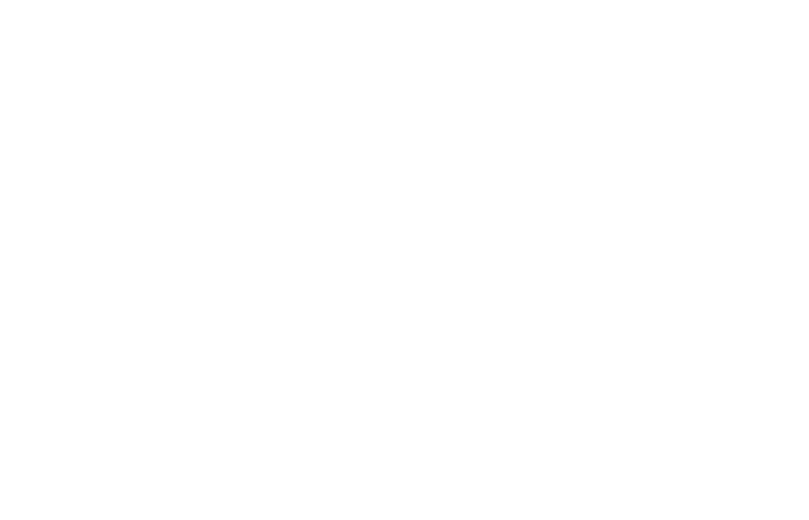
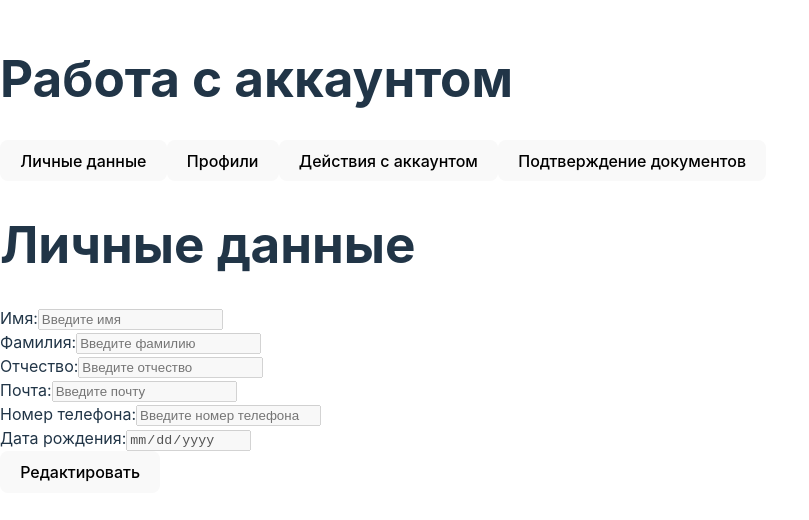
Before and after one commit to vostrexxx/PurePartrners, a React (Vite) app in the folder PPartners/: page /account-actions in a window 1280 px wide. Before the commit this address had no page. Shown: the part 146-666 px from the top of the page, without its empty margins (0-809 px from the left). Built offline with nearby package versions, Linux system fonts and the light colour scheme.

Commit message:
new account struct

```diff
--- a/PPartners/src/App.jsx
+++ b/PPartners/src/App.jsx
@@ -9,6 +9,8 @@
 import RegistrationPage from './Components/Pages/Registration/RegistrationPage';
 import MainPage from './Components/Pages/Main/MainPage';
 import ProfilePage from './Components/Pages/Profile/ProfilePage';
+
+import PageWTabs from './Components/Pages/AccountTabs/PageWTabs';
 
 const App = () => {
     return (
@@ -23,6 +25,8 @@
                 <Route path="/phone-enter" element={<PhoneNumberEnteringPage />} />
                 <Route path="/passcode-enter" element={<EnterCodePage />} />
                 <Route path="/password-reset" element={<PasswordResetPage />} />
+
+                <Route path="/account-actions" element={<PageWTabs />} />
             </Routes>
         </Router>
     );
--- /dev/null
+++ b/PPartners/src/Components/Pages/AccountTabs/PageWTabs.jsx
@@ -0,0 +1,34 @@
+import React, { useState } from 'react';
+import Tab1 from './Tab1';
+import Tab2 from './Tab2';
+import Tab3 from './Tab3';
+import Tab4 from './Tab4';
+
+const PageWithTabs = () => {
+  const [activeTab, setActiveTab] = useState(0);
+
+  const handleTabClick = (index) => {
+    setActiveTab(index);
+  };
+
+  return (
+    <div>
+      <h1>Работа с аккаунтом</h1>
+      <div className="tabs">
+        <button onClick={() => handleTabClick(0)}>Личные данные</button>
+        <button onClick={() => handleTabClick(1)}>Профили</button>
+        <button onClick={() => handleTabClick(2)}>Действия с аккаунтом</button>
+        <button onClick={() => handleTabClick(3)}>Подтверждение документов</button>
+      </div>
+
+      <div className="tab-content">
+        {activeTab === 0 && <Tab1 />}
+        {activeTab === 1 && <Tab2 />}
+        {activeTab === 2 && <Tab3 />}
+        {activeTab === 3 && <Tab4 />}
+      </div>
+    </div>
+  );
+};
+
+export default PageWithTabs;
--- /dev/null
+++ b/PPartners/src/Components/Pages/AccountTabs/Tab1.jsx
@@ -0,0 +1,179 @@
+import React, { useState, useEffect } from 'react';
+
+// Функция для получения токена
+const getAuthToken = () => localStorage.getItem('authToken');
+
+const ProfilePage = () => {
+    const [profileData, setProfileData] = useState({
+        name: '',
+        surname: '',
+        patronymic: '',
+        email: '',
+        phoneNumber: '',
+        birthday: '',
+        isPassportConfirmed: false,
+    });
+    const [token, setToken] = useState('');
+    const [isEditable, setIsEditable] = useState(false);
+    const [isDataLoaded, setIsDataLoaded] = useState(false);
+    const [isUserRegistered, setIsUserRegistered] = useState(true);
+
+    useEffect(() => {
+        const authToken = getAuthToken();
+        if (authToken) {
+            setToken(authToken);
+
+            fetch('http://localhost:8887/profile', {
+                method: 'GET',
+                headers: {
+                    'Content-Type': 'application/json',
+                    'Authorization': `Bearer ${authToken}`,
+                },
+            })
+            .then(response => response.json())
+            .then(data => {
+                if (data.success === 1) {
+                    setProfileData(data.profile); // Заполняем форму данными профиля
+                    setIsEditable(false); // Поля изначально не редактируемы
+                } else {
+                    setIsUserRegistered(false); // Если профиль не найден, показываем форму регистрации
+                }
+                setIsDataLoaded(true); // Данные загружены
+            })
+            .catch(error => {
+                console.error('Ошибка при загрузке данных:', error);
+                setIsDataLoaded(true); // Устанавливаем флаг, чтобы показать ошибку или форму регистрации
+            });
+        } else {
+            setIsUserRegistered(false); // Если токена нет, показываем форму регистрации
+            setIsDataLoaded(true); // Данные не нужны, так как это форма регистрации
+        }
+    }, []); // Пустой массив зависимостей, чтобы запрос выполнялся один раз при монтировании компонента
+
+    const handleInputChange = (e) => {
+        const { name, value } = e.target;
+        setProfileData(prevData => ({
+            ...prevData,
+            [name]: value
+        }));
+    };
+
+    const handleCheckboxChange = (e) => {
+        const { name, checked } = e.target;
+        setProfileData(prevData => ({
+            ...prevData,
+            [name]: checked
+        }));
+    };
+
+    const handleEdit = () => {
+        setIsEditable(true); // Позволяем редактировать поля
+    };
+
+    const handleSubmitProfile = async () => {
+        try {
+            const response = await fetch('http://localhost:8887/profile', {
+                method: 'POST',
+                headers: {
+                    'Content-Type': 'application/json',
+                    'Authorization': `Bearer ${token}`,
+                },
+                body: JSON.stringify(profileData),
+            });
+
+            const data = await response.json();
+
+            if (data.success) {
+                alert('Профиль успешно обновлен!');
+                setProfileData(data.profile); // Обновляем данные профиля
+                setIsEditable(false); // Поля снова становятся не редактируемыми
+            } else {
+                alert('Ошибка при обновлении профиля.');
+            }
+        } catch (error) {
+            console.error('Ошибка при отправке запроса:', error);
+            alert('Произошла ошибка. Попробуйте снова.');
+        }
+    };
+
+    if (!isDataLoaded) {
+        return <div>Ждём-ссс...</div>; // Пока данные загружаются, показываем загрузку
+    }
+
+    return (
+        <div>
+            <h1>Личные данные</h1>
+            <div>
+                <label>Имя:</label>
+                <input
+                    type="text"
+                    name="name"
+                    placeholder="Введите имя"
+                    value={profileData.name} // Значение поля заполняется данными из состояния
+                    onChange={handleInputChange}
+                    disabled={!isEditable}
+                />
+            </div>
+            <div>
+                <label>Фамилия:</label>
+                <input
+                    type="text"
+                    name="surname"
+                    placeholder="Введите фамилию"
+                    value={profileData.surname} // Значение поля заполняется данными из состояния
+                    onChange={handleInputChange}
+                    disabled={!isEditable}
+                />
+            </div>
+            <div>
+                <label>Отчество:</label>
+                <input
+                    type="text"
+                    name="patronymic"
+                    placeholder="Введите отчество"
+                    value={profileData.patronymic} // Значение поля заполняется данными из состояния
+                    onChange={handleInputChange}
+                    disabled={!isEditable}
+                />
+            </div>
+            <div>
+                <label>Почта:</label>
+                <input
+                    type="email"
+                    name="email"
+                    placeholder="Введите почту"
+                    value={profileData.email} // Значение поля заполняется данными из состояния
+                    onChange={handleInputChange}
+                    disabled={!isEditable}
+                />
+            </div>
+            <div>
+                <label>Номер телефона:</label>
+                <input
+                    type="text"
+                    name="phoneNumber"
+                    placeholder="Введите номер телефона"
+                    value={profileData.phoneNumber} // Значение поля заполняется данными из состояния
+                    onChange={handleInputChange}
+                    disabled={!isEditable}
+                />
+            </div>
+            <div>
+                <label>Дата рождения:</label>
+                <input
+                    type="date"
+                    name="birthday"
+                    value={profileData.birthday} // Значение поля заполняется данными из состояния
+                    onChange={handleInputChange}
+                    disabled={!isEditable}
+                />
+            </div>
+            <button onClick={handleEdit}>Редактировать</button>
+            {isEditable && (
+                <button onClick={handleSubmitProfile}>Сохранить</button>
+            )}
+        </div>
+    );
+};
+
+export default ProfilePage;
--- /dev/null
+++ b/PPartners/src/Components/Pages/AccountTabs/Tab2.jsx
@@ -0,0 +1,13 @@
+import React from 'react';
+
+const Tab2 = () => {
+  return (
+    <div>
+      <h2>Второй раздел</h2>
+      <p>Здесь реализован функционал для 2 раздела.</p>
+      {/* Добавьте здесь ваш специфический функционал */}
+    </div>
+  );
+};
+
+export default Tab2;
--- /dev/null
+++ b/PPartners/src/Components/Pages/AccountTabs/Tab3.jsx
@@ -0,0 +1,13 @@
+import React from 'react';
+
+const Tab3 = () => {
+  return (
+    <div>
+      <h2>Третий раздел</h2>
+      <p>Здесь реализован функционал для 3 раздела.</p>
+      {/* Добавьте здесь ваш специфический функционал */}
+    </div>
+  );
+};
+
+export default Tab3;
--- /dev/null
+++ b/PPartners/src/Components/Pages/AccountTabs/Tab4.jsx
@@ -0,0 +1,13 @@
+import React from 'react';
+
+const Tab4 = () => {
+  return (
+    <div>
+      <h2>Четвертый раздел</h2>
+      <p>Здесь реализован функционал для 4 раздела.</p>
+      {/* Добавьте здесь ваш специфический функционал */}
+    </div>
+  );
+};
+
+export default Tab4;
--- a/PPartners/src/Components/Pages/Main/MainPage.jsx
+++ b/PPartners/src/Components/Pages/Main/MainPage.jsx
@@ -23,9 +23,9 @@
                         {dropdownOpen && (
                             <div style={styles.dropdownMenu}>
                                 <ul style={styles.dropdownList}>
-                                    <li style={styles.dropdownItem} onClick={() => navigate('/personal-information')}>Личные данные</li>
-                                    <li style={styles.dropdownItem} onClick={() => navigate('/profiles')}>Работа с профилями</li>
-                                    <li style={styles.dropdownItem} onClick={() => navigate('/account-actions')}>Действия с аккаунтом</li>
+                                    <li style={styles.dropdownItem} onClick={() => navigate('/account-actions')}>Работа с аккаунтом</li>
+                                    {/* <li style={styles.dropdownItem} onClick={() => navigate('/profiles')}>Работа с профилями</li>
+                                    <li style={styles.dropdownItem} onClick={() => navigate('/account-actions')}>Действия с аккаунтом</li> */}
                                 </ul>
                             </div>
                         )}
```
